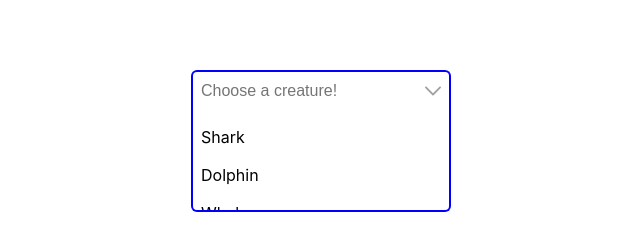
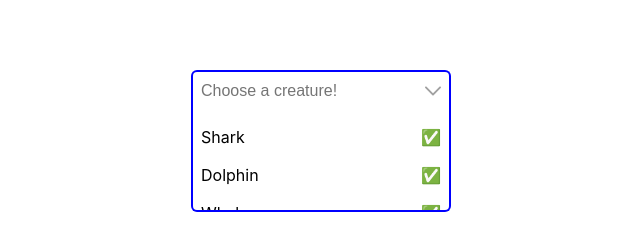
Before and after one commit to northymer/combo-select, a React (Create React App) app: page / in a window 1280 px wide. Both pictures are taken after a click on the icon 752 px from the left and 401 px from the top of the page. Shown: the part 310-560 px from the top of the page, without its empty margins (319-959 px from the left). Built offline with nearby package versions, Linux system fonts and the light colour scheme.

Commit message:
feat: cursor shenanigans and showed picked option

```diff
--- a/src/App.tsx
+++ b/src/App.tsx
@@ -18,6 +18,7 @@ function App() {
   >(null);
   return (
     <div className="App">
+      <div style={{ width: "260px" }}>
         <DropdownSelector
           placeholder="Choose a creature!"
           selectedOptions={selectedOptions}
@@ -25,6 +26,7 @@ function App() {
           onChange={setSelectedOptions}
         />
       </div>
+    </div>
   );
 }
 
--- a/src/DropdownSelector/DropdownSelector.tsx
+++ b/src/DropdownSelector/DropdownSelector.tsx
@@ -156,7 +156,15 @@ export const DropdownSelector: React.FC<DropdownSelectorProps> = ({
   };
 
   return (
-    <div ref={wrapperRef} className={css.wrapper}>
+    <div
+      ref={wrapperRef}
+      aria-label="Selector"
+      className={css.wrapper}
+      onClick={() => {
+        inputRef.current?.focus();
+        handleInputFocus();
+      }}
+    >
       <div
         className={classNames(css.inputWrapper, {
           [css.inputWrapperActive]: isOpen,
@@ -210,6 +218,10 @@ export const DropdownSelector: React.FC<DropdownSelectorProps> = ({
                 onClick={() => handleChange(option)}
               >
                 {option.title}
+                {selectedOptions?.findIndex((o) => o.value === option.value) !==
+                  -1 && (
+                  <span aria-label={`${option.title} is selected`}>✅</span>
+                )}
               </li>
             ))}
           </ul>
--- a/src/DropdownSelector/DrowdownSelector.module.scss
+++ b/src/DropdownSelector/DrowdownSelector.module.scss
@@ -1,6 +1,7 @@
 .wrapper {
   position: relative;
-  width: 260px;
+  width: 100%;
+  cursor: pointer;
 }
 
 .inputWrapper {
@@ -40,6 +41,12 @@
   }
 }
 
+.inputWrapperActive {
+  .input {
+    pointer-events: auto;
+  }
+}
+
 .selectedValuesList {
   position: absolute;
   top: 8px;
@@ -69,6 +76,7 @@
 }
 
 .input {
+  pointer-events: none;
   font-size: 16px;
   line-height: 20px;
   border: none;
@@ -116,7 +124,7 @@
 
 .optionItem {
   display: flex;
-  justify-content: flex-start;
+  justify-content: space-between;
   padding: 8px 8px;
   border-top: 1px solid transparent;
   border-bottom: 1px solid transparent;
```
Lines whose indentation alone changed are shown as unchanged.
